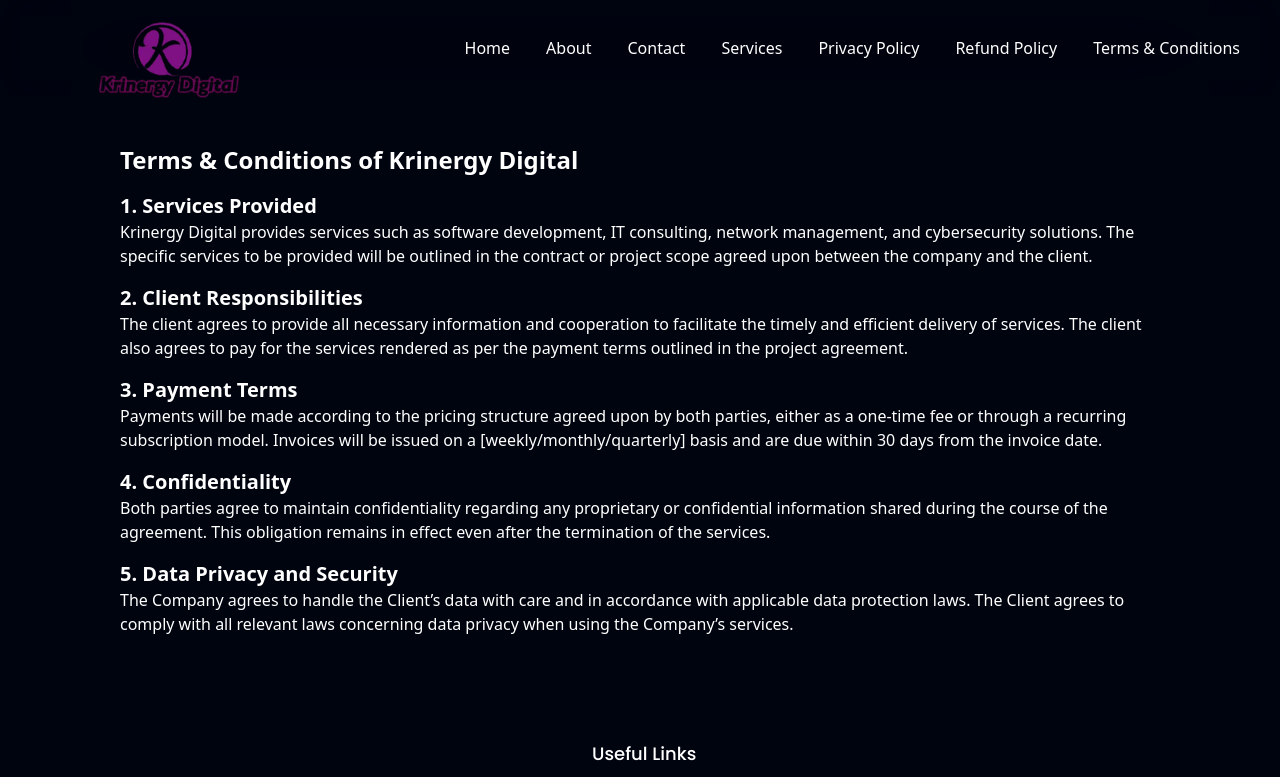
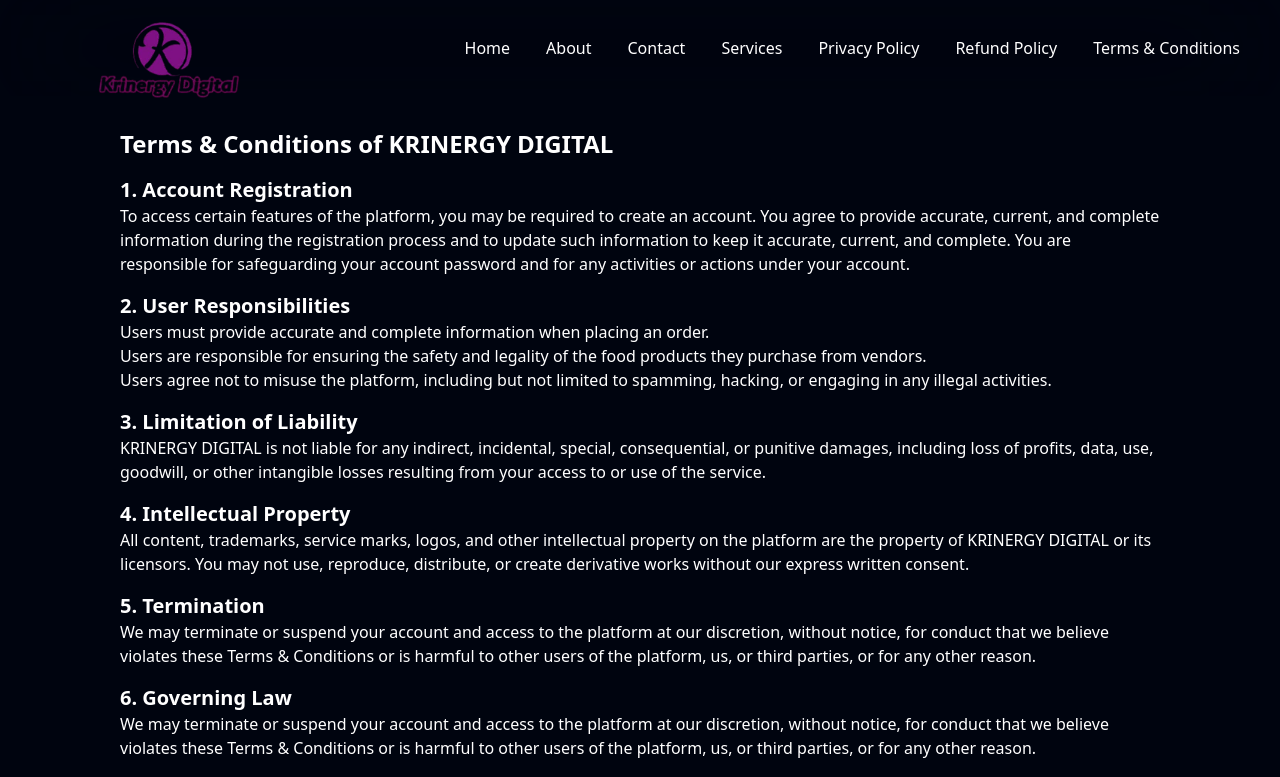
Before and after one commit to j2patel4545/Krinergy-Digital-Pendimng, a React (Vite) app: page /term in a window 1280 px wide. Shown: the top 777 px of the page. Built offline with nearby package versions, Linux system fonts and the light colour scheme.

Commit message:
TermsConditions.jsx

```diff
--- a/src/Pages/TermsConditions.jsx
+++ b/src/Pages/TermsConditions.jsx
@@ -1,66 +1,45 @@
-import React from "react";
-import { motion } from "framer-motion";
+const TermsConditions = () => {
+    return (
+        <div className="container text-white pt-32 px-20 mx-auto p-6">
+            <h1 className="text-2xl font-bold mb-4">Terms & Conditions of KRINERGY DIGITAL
+            </h1>
 
-const fadeInUp = {
-  hidden: { opacity: 0, y: 20 },
-  visible: { opacity: 1, y: 0, transition: { duration: 0.6 } },
-};
+            <section className="mb-4">
+                <h2 className="text-xl font-semibold">1. Account Registration
+                </h2>
+                <p>To access certain features of the platform, you may be required to create an account. You agree to provide accurate, current, and complete information during the registration process and to update such information to keep it accurate, current, and complete. You are responsible for safeguarding your account password and for any activities or actions under your account.
 
-const TermsConditions = () => {
-  return (
-    <motion.div
-      className="container  text-white pt-36 px-20 mx-auto p-6"
-      initial="hidden"
-      animate="visible"
-      variants={fadeInUp}
-    >
-      <motion.h1
-        className="text-2xl font-bold mb-4"
-        variants={fadeInUp}
-      >
-        Terms & Conditions of Krinergy Digital
-      </motion.h1>
+</p>
+            </section>
 
-      {[
-        {
-          title: "1. Services Provided",
-          content:
-            "Krinergy Digital provides services such as software development, IT consulting, network management, and cybersecurity solutions. The specific services to be provided will be outlined in the contract or project scope agreed upon between the company and the client.",
-        },
-        {
-          title: "2. Client Responsibilities",
-          content:
-            "The client agrees to provide all necessary information and cooperation to facilitate the timely and efficient delivery of services. The client also agrees to pay for the services rendered as per the payment terms outlined in the project agreement.",
-        },
-        {
-          title: "3. Payment Terms",
-          content:
-            "Payments will be made according to the pricing structure agreed upon by both parties, either as a one-time fee or through a recurring subscription model. Invoices will be issued on a [weekly/monthly/quarterly] basis and are due within 30 days from the invoice date.",
-        },
-        {
-          title: "4. Confidentiality",
-          content:
-            "Both parties agree to maintain confidentiality regarding any proprietary or confidential information shared during the course of the agreement. This obligation remains in effect even after the termination of the services.",
-        },
-        {
-          title: "5. Data Privacy and Security",
-          content:
-            "The Company agrees to handle the Client’s data with care and in accordance with applicable data protection laws. The Client agrees to comply with all relevant laws concerning data privacy when using the Company’s services.",
-        },
-      ].map(({ title, content }, index) => (
-        <motion.section
-          key={index}
-          className="mb-4"
-          initial="hidden"
-          animate="visible"
-          variants={fadeInUp}
-        >
-          <h2 className="text-xl font-semibold">{title}</h2>
-          <p>{content}</p>
-        </motion.section>
-      ))}
-    </motion.div>
-  );
+            <section className="mb-4">
+                <h2 className="text-xl font-semibold">2. User Responsibilities</h2>
+                <p>Users must provide accurate and complete information when placing an order.</p>
+                <p>Users are responsible for ensuring the safety and legality of the food products they purchase from vendors.</p>
+                <p>Users agree not to misuse the platform, including but not limited to spamming, hacking, or engaging in any illegal activities.</p>
+            </section>
+
+            <section className="mb-4">
+                <h2 className="text-xl font-semibold">3. Limitation of Liability</h2>
+                <p>KRINERGY DIGITAL is not liable for any indirect, incidental, special, consequential, or punitive damages, including loss of profits, data, use, goodwill, or other intangible losses resulting from your access to or use of the service.</p>
+            </section>
+
+            <section className="mb-4">
+                <h2 className="text-xl font-semibold">4. Intellectual Property</h2>
+                <p>All content, trademarks, service marks, logos, and other intellectual property on the platform are the property of KRINERGY DIGITAL or its licensors. You may not use, reproduce, distribute, or create derivative works without our express written consent.</p>
+            </section>
+
+            <section className="mb-4">
+                <h2 className="text-xl font-semibold">5. Termination</h2>
+                <p>We may terminate or suspend your account and access to the platform at our discretion, without notice, for conduct that we believe violates these Terms & Conditions or is harmful to other users of the platform, us, or third parties, or for any other reason.</p>
+            </section>
+
+            <section className="mb-4">
+                <h2 className="text-xl font-semibold">6. Governing Law</h2>
+                <p>We may terminate or suspend your account and access to the platform at our discretion, without notice, for conduct that we believe violates these Terms & Conditions or is harmful to other users of the platform, us, or third parties, or for any other reason.</p>
+            </section>
+        </div>
+    );
 };
 
 export default TermsConditions;
```
